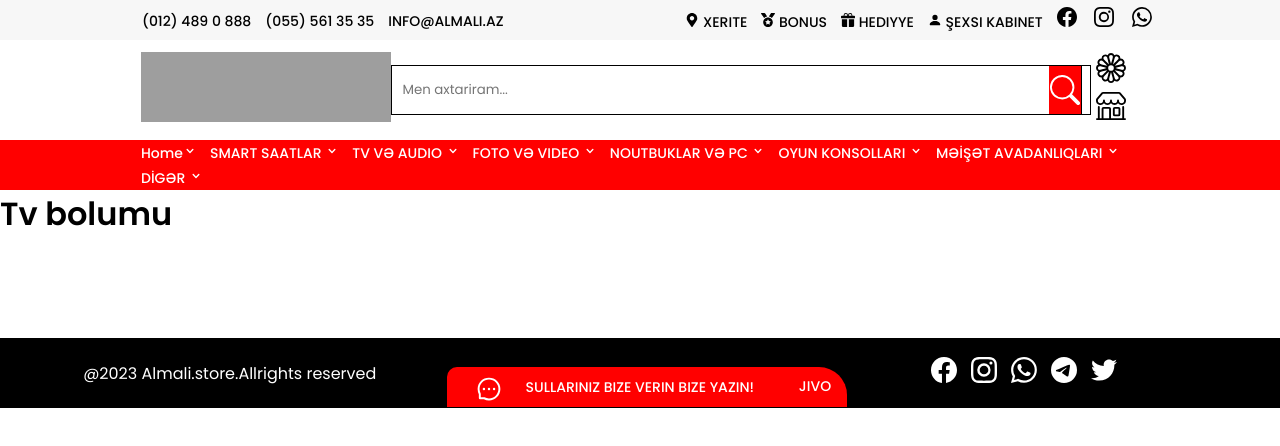
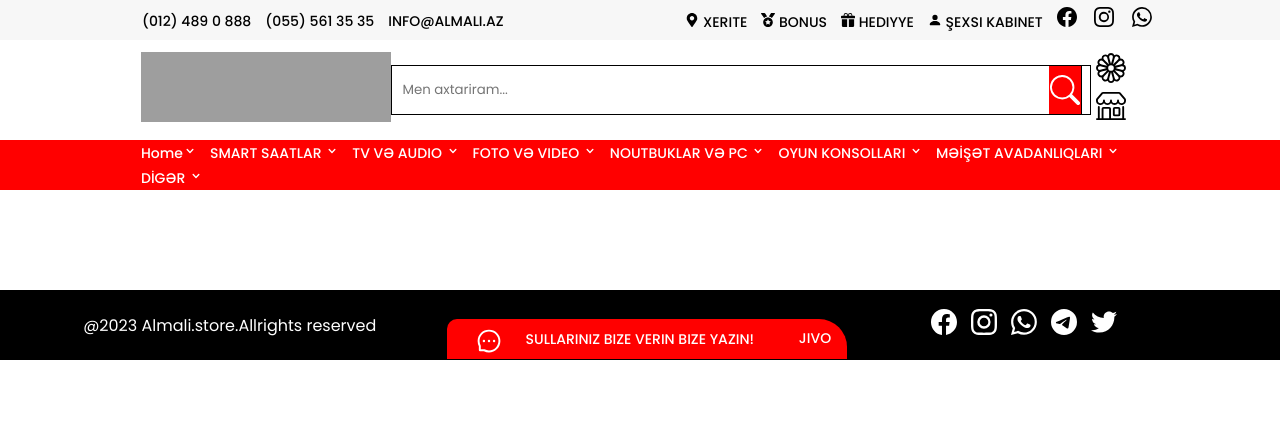
Before and after one commit to Kerimov056/ResponsiveNavbarReact, a React (Create React App) app: page /tv in a window 1280 px wide. Shown: the top 446 px of the page. Built offline with nearby package versions, Linux system fonts and the light colour scheme; grey boxes are pictures that could not be loaded.

Commit message:
TV panding

```diff
--- a/src/App.js
+++ b/src/App.js
@@ -1,7 +1,7 @@
 import Firstnavbar from "./companent/usstnav/Firstnavbar";
 import Telefonlist from "./companent/Kateqoriya/Home/Telefonlist"
 import SmartSaatlar from "./companent/Kateqoriya/SmartSaatlar/SmartSaatlar"
-import Tv from "./companent/TVandAudio/Tv"
+import TvS from "./companent/TVandAudio/TvS"
 import Foto from "./companent/Kateqoriya/Foto"
 import Noutbuk from "./companent/Kateqoriya/Noutbuk"
 import Oyun from "./companent/Kateqoriya/Oyun"
@@ -23,8 +23,8 @@ function App() {
           <Route path='/smart' Kateqoriya={SmartSaatlar} exact>
             <SmartSaatlar/>
           </Route>
-          <Route path='/tv' Kateqoriya={Tv} exact>
-            <Tv/>
+          <Route path='/tv' Kateqoriya={TvS} exact>
+            <TvS/>
           </Route>
           <Route path='/foto' Kateqoriya={Foto} exact>
             <Foto/>
--- a/src/companent/TVandAudio/Tv.js
+++ b/src/companent/TVandAudio/Tv.js
@@ -1,11 +1,24 @@
 import React from 'react'
-
+import './tv.scss'
+import { AiOutlineShoppingCart } from "react-icons/ai"
+import PropTypes from  'prop-types'
 
 const Tv = () => {
   return (
-    <div className='f'>
-         <h1>Tv bolumu</h1>
-    </div>
+    <>
+      <div className='Tv'>
+        <div className='Tv_img'>
+          <img src={imgUrl}></img>
+        </div>
+        <div className='Tv_info'>
+          <div className='Tv_info_in'>
+            <h5 className='h55'>{description}</h5>
+            <h6 className='spann'>{price}<span>AZN</span></h6> <br />
+            <button type='button'><span className='sebet'>Sebete at</span><span className='sebetIcon'><AiOutlineShoppingCart /></span></button>
+          </div>
+        </div>
+      </div>
+    </>
   )
 }
 
--- /dev/null
+++ b/src/companent/TVandAudio/TvS.jsx
@@ -0,0 +1,12 @@
+import React from 'react'
+import './tv.scss'
+
+const TvS = () => {
+  return (
+    <>
+
+    </>
+  )
+}
+
+export default TvS
```
